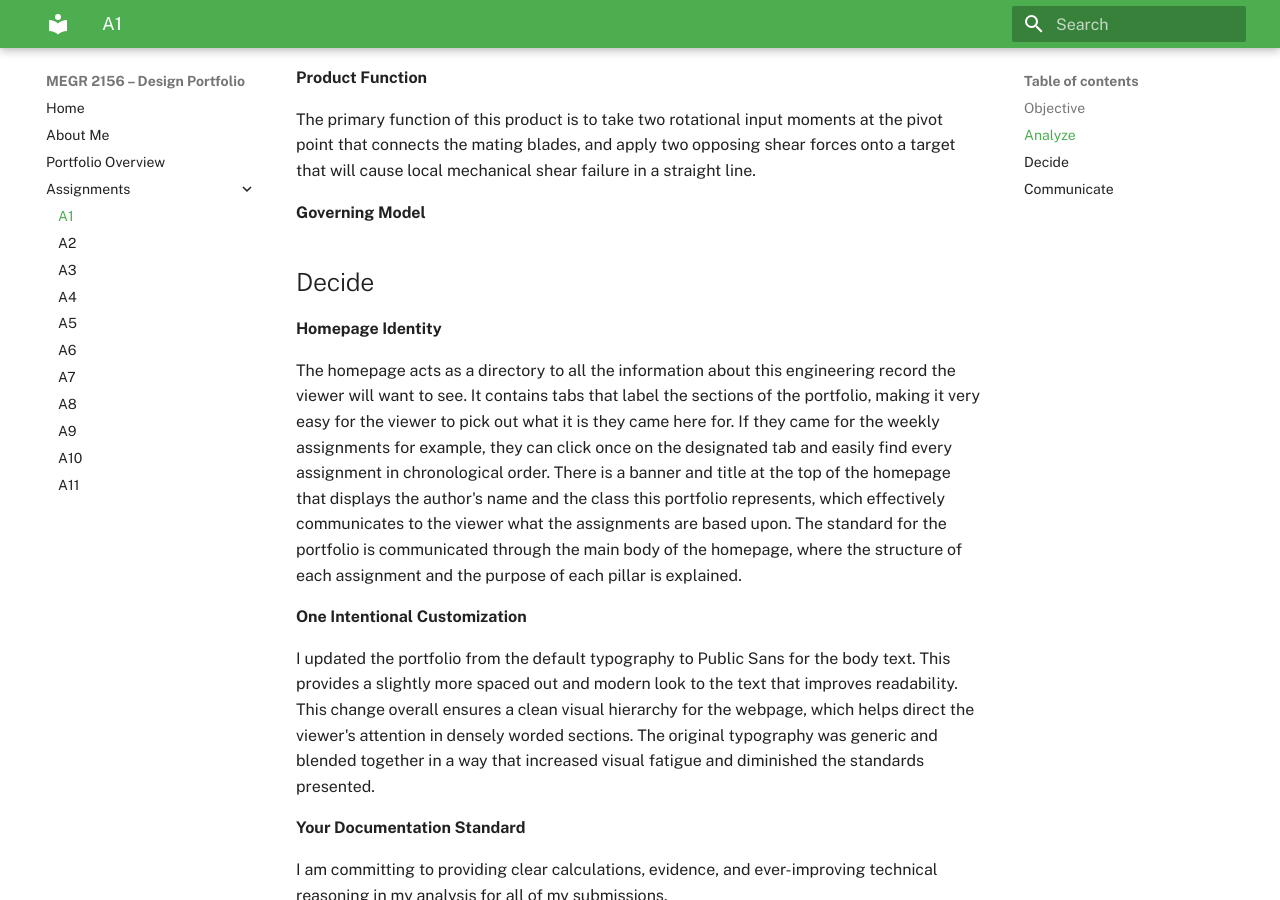
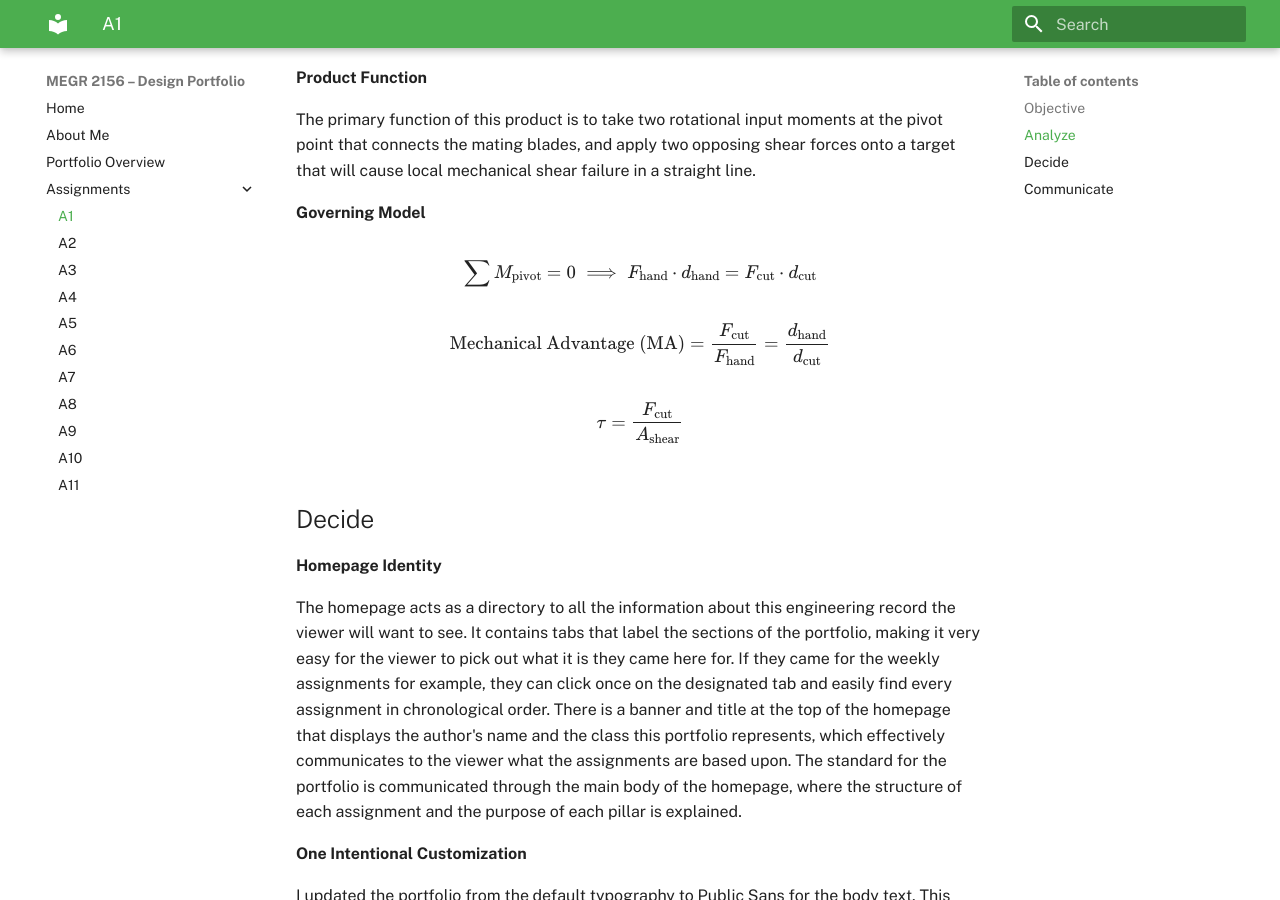
Before and after one commit to Jmswanchara/megr2156-portfolio, an MkDocs documentation site: the page built from docs/assignments/A01/index.md, in a window 1280 px wide and 900 px high, scrolled down 1968 px. Built offline with MkDocs 1.6.1 and Material for MkDocs 9.7.7, drawn with Linux system fonts in a browser that asks for light colours; some of the changed text lies outside the part shown.

Commit message:
Revise A1 title and include mechanical equations
Updated assignment title and added governing model equations.

```diff
--- a/docs/assignments/A01/index.md
+++ b/docs/assignments/A01/index.md
@@ -50,7 +50,11 @@ The primary function of this product is to take two rotational input moments at
 
 **Governing Model**
 
+$$\sum M_{\text{pivot}} = 0 \implies F_{\text{hand}} \cdot d_{\text{hand}} = F_{\text{cut}} \cdot d_{\text{cut}}$$
 
+$$\text{Mechanical Advantage (MA)} = \frac{F_{\text{cut}}}{F_{\text{hand}}} = \frac{d_{\text{hand}}}{d_{\text{cut}}}$$
+
+$$\tau = \frac{F_{\text{cut}}}{A_{\text{shear}}}$$
 
 ## Decide
 
```
Also changed, not shown: other parts of docs/assignments/A01/index.md (+1 -1 lines).
